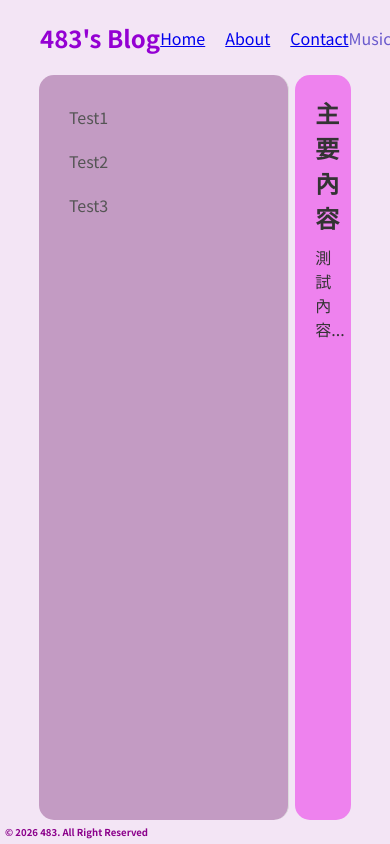
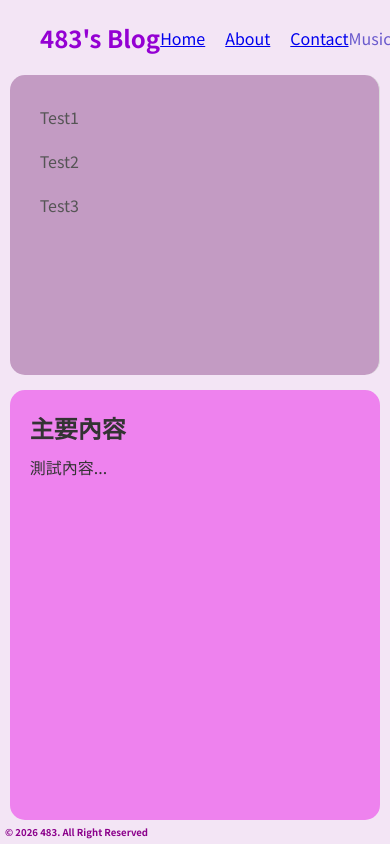
Before and after one commit to pudding483/pudding483.github.io, a React (Vite) app: page / in a window 390 px wide. Shown: the top 844 px of the page. Built offline with nearby package versions, Linux system fonts and the light colour scheme.

Commit message:
Refactor: restructure components into separate folders

```diff
--- a/src/App.jsx
+++ b/src/App.jsx
@@ -1,6 +1,6 @@
-import Header from './components/Header.jsx';
+import Header from './components/Header/Header.jsx';
 import BodyWrapper from './layouts/BodyWrapper/BodyWrapper.jsx';
-import Footer from './components/Footer.jsx';
+import Footer from './components/Footer/Footer.jsx';
 
 import './App.css';
 
--- a/src/components/Content.module.css
+++ b/src/components/Content/Content.module.css
@@ -4,7 +4,7 @@
     background-color: violet;
     border-radius: 15px;
 
-    flex: 1;
+    flex: 5;
     overflow-y: auto;
 }
 
--- a/src/components/Sidebar.module.css
+++ b/src/components/Sidebar/Sidebar.module.css
@@ -1,12 +1,11 @@
 .sidebar {
-    width: 250px;
-
     background-color: #c39bc3;
     border-right: 1px solid #ddd;
     border-radius: 15px;
 
     padding: 20px;
 
+    flex: 2;
     display: flex;
     flex-direction: column;
 }
--- a/src/layouts/BodyWrapper/BodyWrapper.jsx
+++ b/src/layouts/BodyWrapper/BodyWrapper.jsx
@@ -1,6 +1,6 @@
 import styles from './BodyWrapper.module.css';
-import Sidebar from '../../components/Sidebar.jsx';
-import Content from '../../components/Content.jsx';
+import Sidebar from '../../components/Sidebar/Sidebar.jsx';
+import Content from '../../components/Content/Content.jsx';
 
 function BodyWrapper() {
     return (
--- a/src/layouts/BodyWrapper/BodyWrapper.module.css
+++ b/src/layouts/BodyWrapper/BodyWrapper.module.css
@@ -2,9 +2,19 @@
     width: 80%;
 
     margin: 0 auto;
-    gap: 2%;
+    gap: 20px;
 
     flex: 1;
     display: flex;
     position: relative;
 }
+
+@media (max-width: 768px) {
+    .wrapper {
+        width: 95%;
+
+        gap: 15px;
+
+        flex-direction: column;
+    }
+}
```
Also changed, not shown: src/components/Content/Content.jsx (renamed from src/components/Content.jsx), src/components/Footer/Footer.jsx (renamed from src/components/Footer.jsx), src/components/Footer/Footer.module.css (renamed from src/components/Footer.module.css), src/components/Header/Header.jsx (renamed from src/components/Header.jsx), src/components/Header/Header.module.css (renamed from src/components/Header.module.css), src/components/Sidebar/Sidebar.jsx (renamed from src/components/Sidebar.jsx), 1 other file (tests, documents, lock files or other folders).
